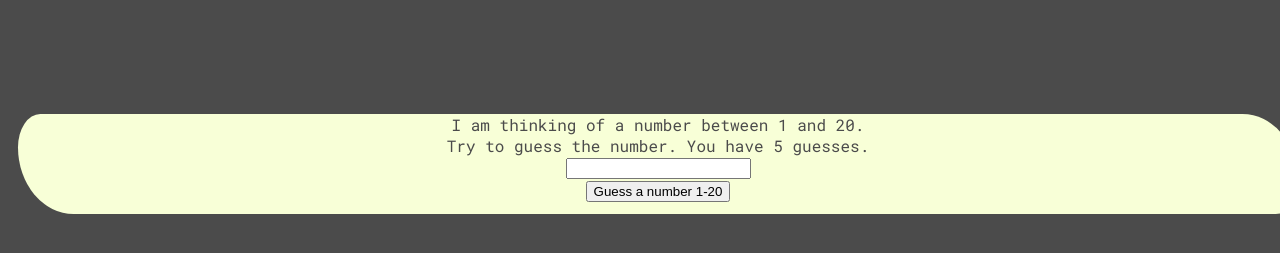
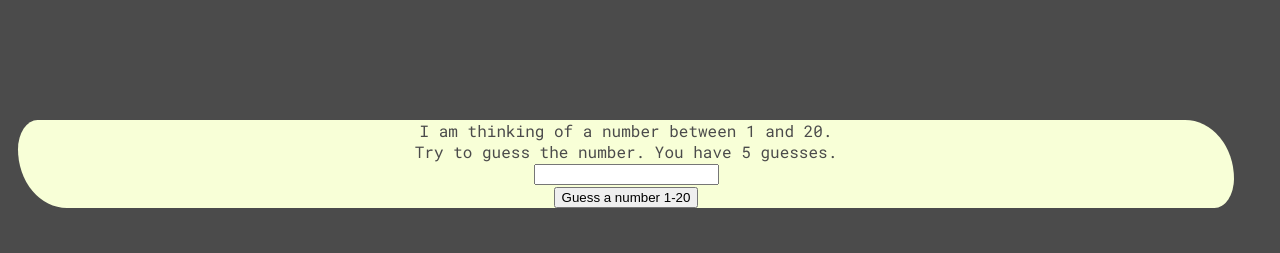
Before and after one commit to AaronMullan/number-guesser, a plain HTML site: page index.html in a window 1280 px wide. Shown: the part 305-558 px from the top of the page. Drawn offline with Linux system fonts and the light colour scheme.

Commit message:
css align container center, article to 95vw

```diff
--- a/style.css
+++ b/style.css
@@ -3,6 +3,7 @@
     grid-template-columns: 3;
     grid-gap: 10px;
     grid-auto-rows: minmax(100px, auto);
+    align-items: center;
   }
 
 body {
@@ -33,7 +34,7 @@ input {
     grid-row: 2;
     text-align: center;
     text-justify: distribute;
-    width: 100vw;
+    width: 95vw;
     align-items: center;
     border-radius: 2em 5em 2em 5em / 3em 6em 3em 6em;
     background-color:  #f8ffd7;
```
